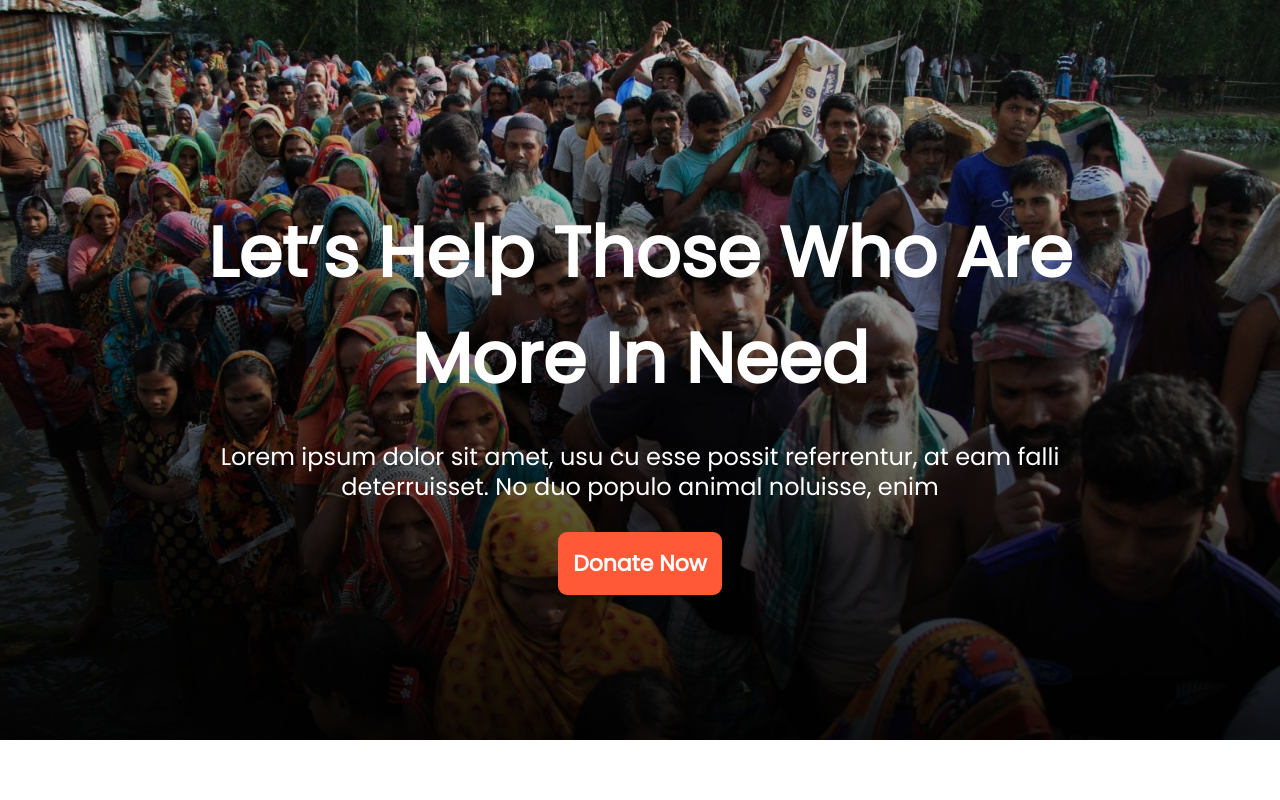
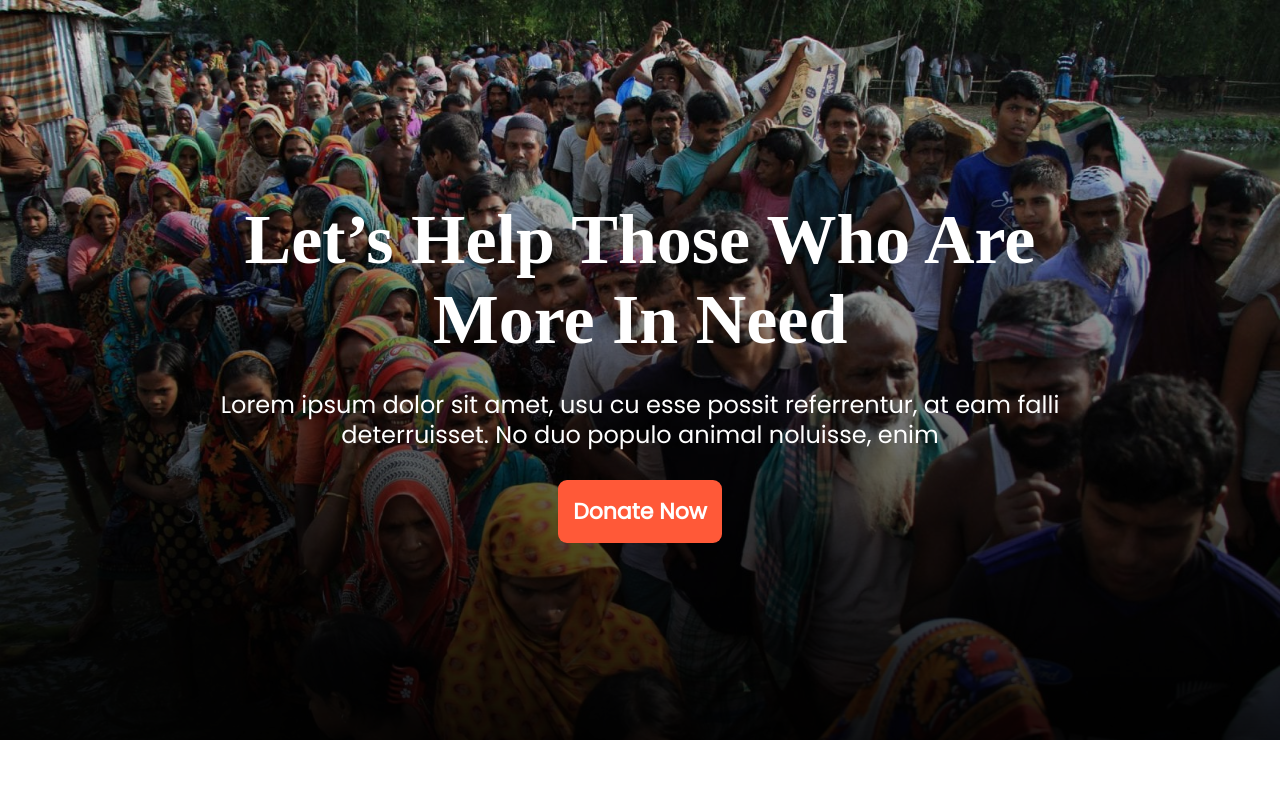
Before and after one commit to developertarikulhazra/donate, a plain HTML site: page index.html in a window 1280 px wide. Shown: the top 800 px of the page. Drawn offline with Linux system fonts and the light colour scheme.

Commit message:
banner font add

```diff
--- a/index.html
+++ b/index.html
@@ -12,7 +12,7 @@
 <body>
        <header>
         <div class="header-container">
-            <H1 class="header-title">Let’s Help Those Who Are <br> More In Need</H1>
+            <H1 class="header-title" style="font-family: 'Times New Roman', Times, serif;">Let’s Help Those Who Are <br> More In Need</H1>
             <p class="header-description">Lorem ipsum dolor sit amet, usu cu esse possit referrentur, at eam falli <br>
                 deterruisset. No duo populo animal noluisse, enim</p>
                 <button class="btn-primary"> Donate Now</button>
```
